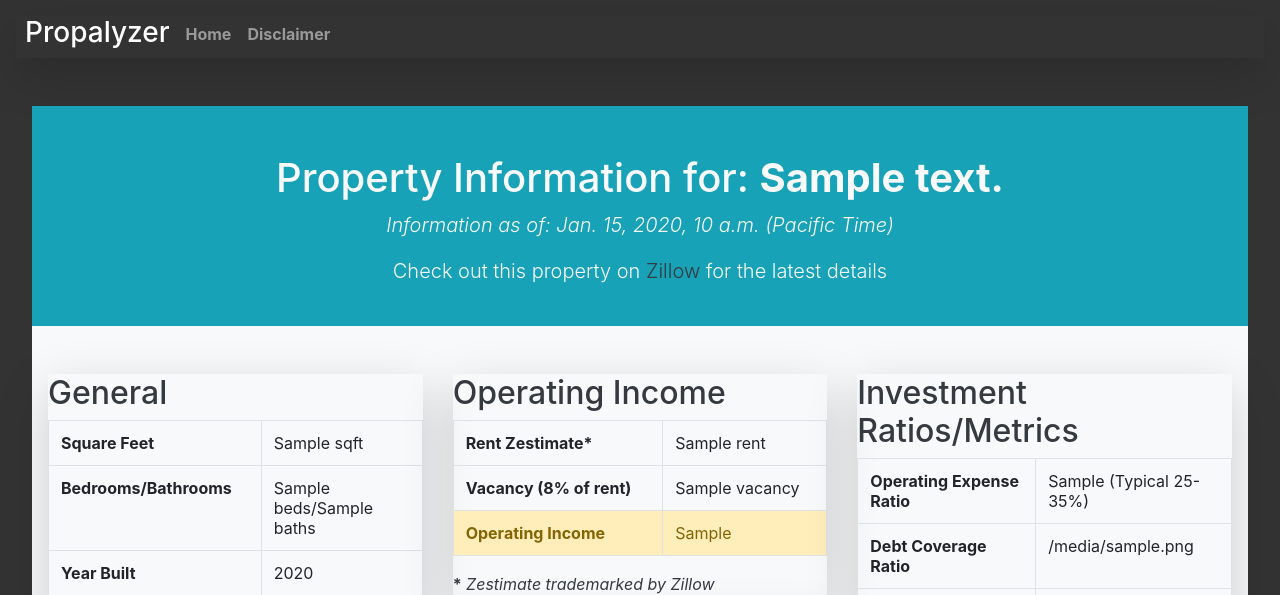
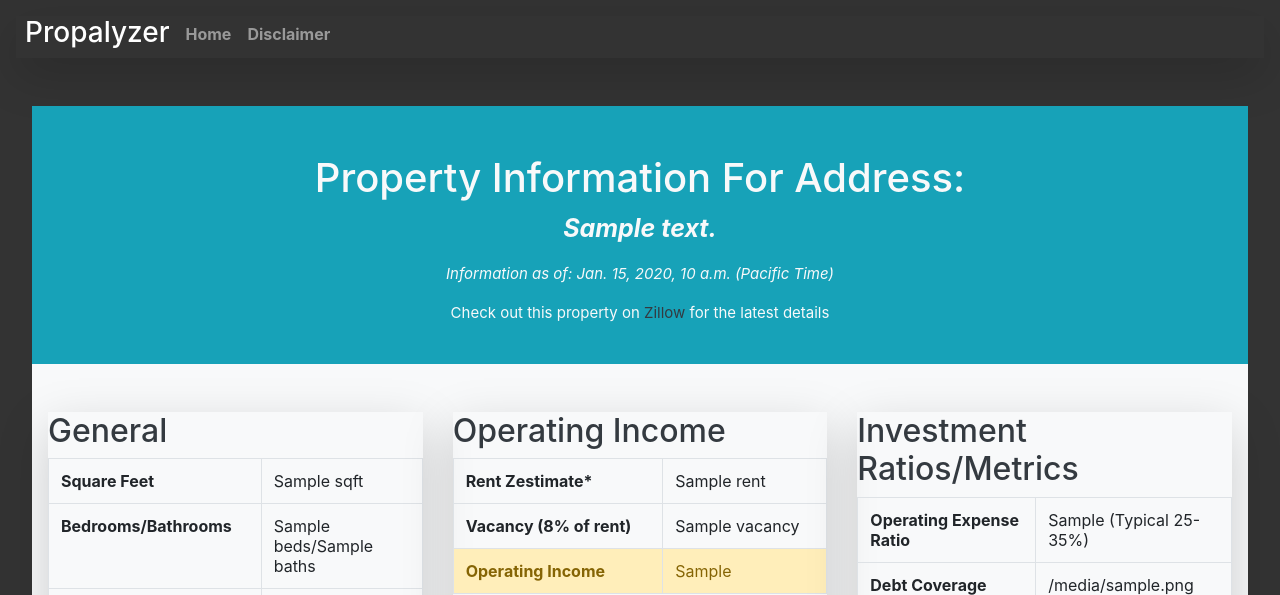
Before and after one commit to toms3t/Propalyzer, a Django app: template propalyzer_site/propalyzer_app/templates/app/results.html in a window 1280 px wide. Shown: the top 595 px of the page. Run offline with Django 3.2, Linux system fonts and the light colour scheme; the template is opened without the code that fills it: most values are stand-ins (such as "Sample title", 1, 10 or a date in 2020); some libraries are stand-ins or nearby versions.

Commit message:
theme update

```diff
--- a/propalyzer_site/propalyzer_app/templates/app/edit.html
+++ b/propalyzer_site/propalyzer_app/templates/app/edit.html
@@ -3,12 +3,11 @@
 
 {% block content %}
 
-<div class="bg-info text-light px-3 py-3 pt-md-5 pb-md-4 mx-auto text-center">
+<div class="bg-info text-light px-1 py-5 pt-md-3 pb-md-1 mx-auto text-center">
     <h1 class="display-5">Edit Property Details</h1>
-    <p class="lead">DISCLAIMER: Some of the values below were pulled from Zillow.com. The information from these sites may, at times, be inaccurate. <br>Please validate all information below before seriously considering an investment property.</p>
-    <p class="lead"> * indicates required fields</p>
 </div>
 <div class="row bg-light text-dark px-3 py-3 pt-md-5 pb-md-4 mx-auto">
+	<p class="lead"> * indicates required fields</p>
 	<div class="col-2"></div>
 	<div class="col-md-8">
 		<form method="post">
--- a/propalyzer_site/propalyzer_app/templates/app/results.html
+++ b/propalyzer_site/propalyzer_app/templates/app/results.html
@@ -3,9 +3,10 @@
 {% block content %}
 
 <div class="bg-info text-light px-3 py-3 pt-md-5 pb-md-4 mx-auto text-center">
-    <h1 class="display-5">Property Information for: <b>{{ address }}</b></h1>
-    <p class="lead"><i>Information as of: {{ pub_date }} (Pacific Time)</i></p>
-    <p class="lead">Check out this property on <a class="text-dark" href="{{ listing_url }}">Zillow</a> for the latest details</p>
+    <h1 class="display-5">Property Information For Address: </h1>
+    <p style="font-size:25px"><i><b>{{ address }}</b></i></p>
+    <p style="font-size:15px"><i>Information as of: {{ pub_date }} (Pacific Time)</i></p>
+    <p style="font-size:15px">Check out this property on <a class="text-dark" href="{{ listing_url }}">Zillow</a> for the latest details</p>
 </div>
 
 <div class="bg-light text-dark px-3 py-3 pt-md-5 pb-md-4 mx-auto">
```
